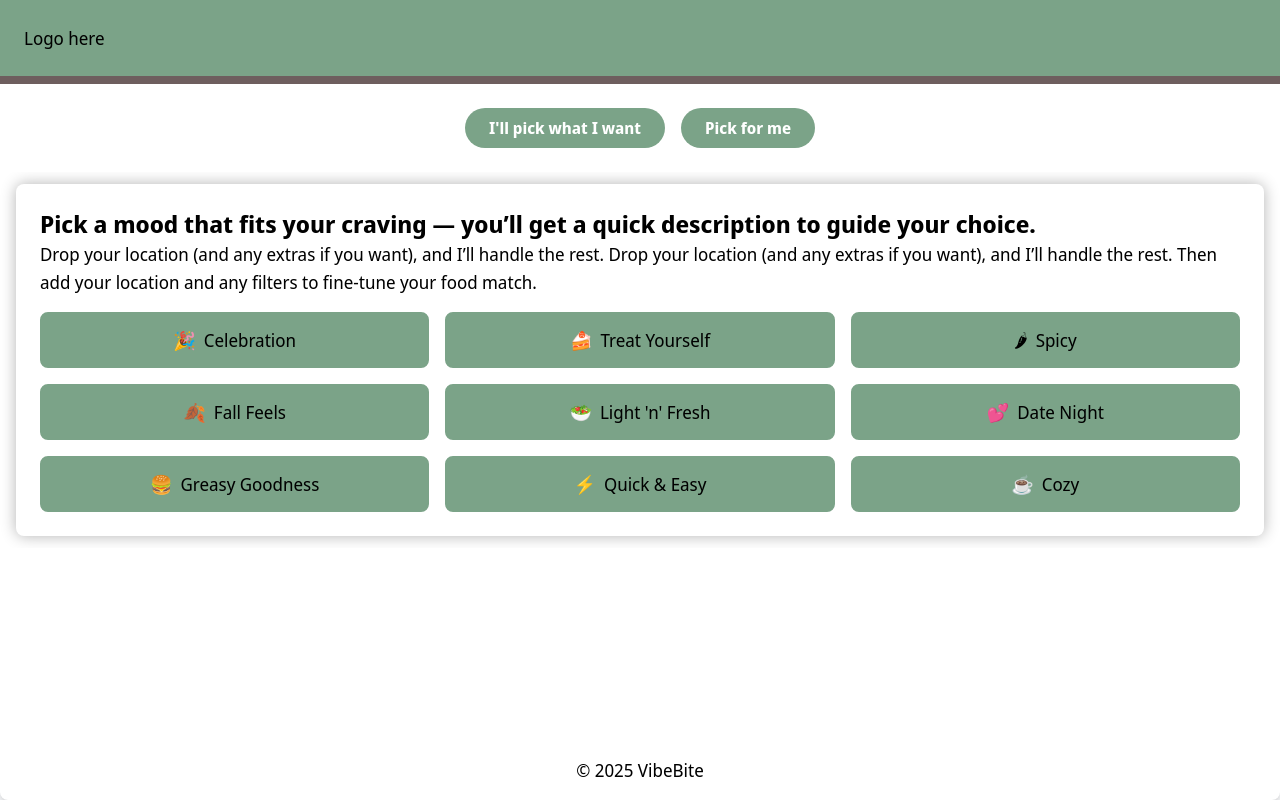
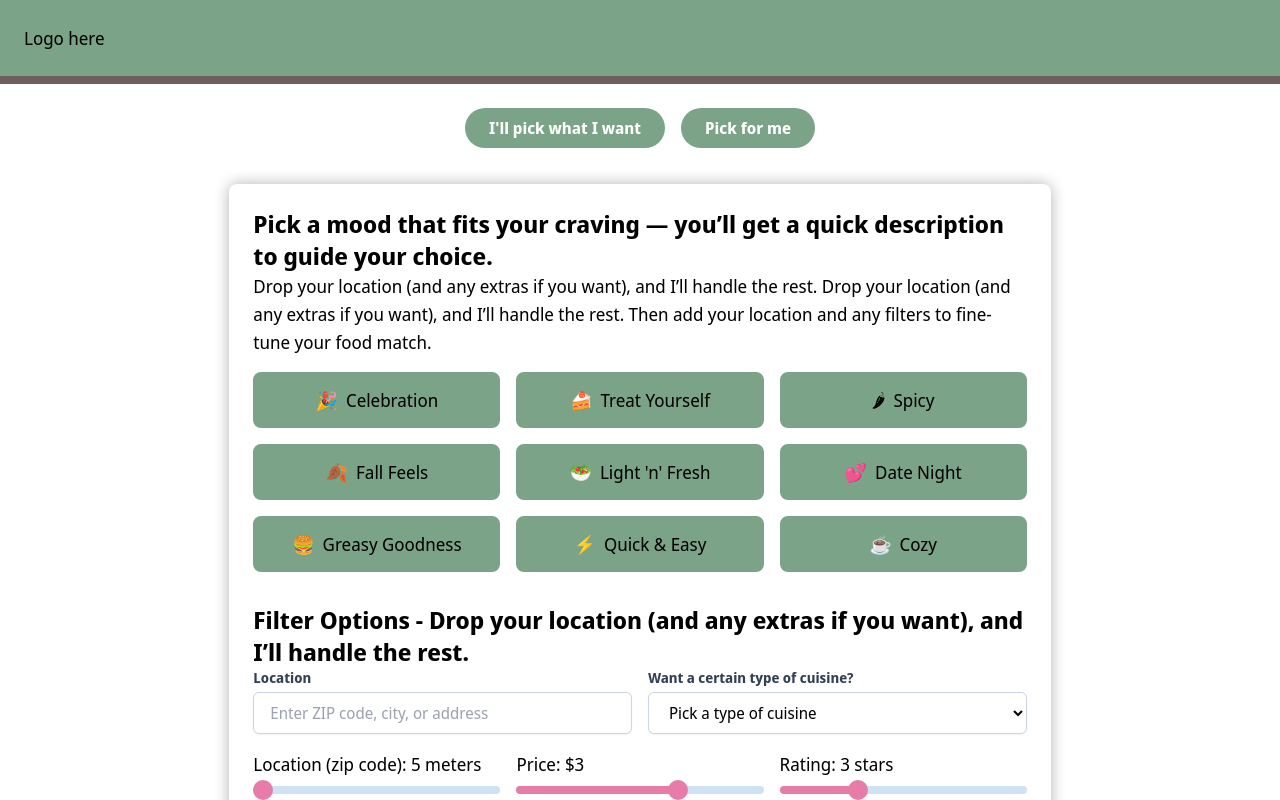
Before and after one commit to samhitha48/VibeBite, a React (Vite) app: page / in a window 1280 px wide. Both pictures are taken after a click on the button "I'll pick what I want". Shown: the top 800 px of the page. Built offline with nearby package versions, Linux system fonts and the light colour scheme.

Commit message:
Add additional filters

```diff
--- a/src/App.jsx
+++ b/src/App.jsx
@@ -31,28 +31,28 @@ export default function App() {
   };
 
   return (
-    <main className="grid grid-cols-12 gap-6 mx-auto max-w-[1440px] bg-white h-screen flex-col gap-12 rounded-lg shadow-md">
-      <section className="col-span-full flex flex-col text-center h-full">
-        <header className="flex justify-between items-between px-6 py-6 bg-primary-500 border-solid border-b-[8px] border-accent-brown">
+    <div className="h-screen flex flex-col bg-white">
+      <main className="grid grid-cols-12 grid-rows-[auto_auto_1fr] mx-auto max-w-[1440px] w-full rounded-lg shadow-md flex-1">
+        <header className="col-span-full flex justify-between items-center px-6 py-6 bg-primary-500 border-solid border-b-[8px] border-accent-brown">
           <p>Logo here</p>
         </header>
-        <div className="flex-1 space-y-6 text-center py-6">
-          <div id="buttons-container" className="flex gap-4 justify-center">
+
+        <div className="col-span-full flex gap-4 justify-center py-6">
           <Button onClick={toggleFilter} text="I'll pick what I want" />
           <Randomizer />
         </div>
+
         <div
-            className={`overflow-hidden transition-all duration-500 ease-in-out py-3 ${
-              showFilter ? "max-h-[2000px] opacity-100" : "max-h-0 opacity-0"
+          className={`col-span-full md:col-start-3 md:col-span-8 overflow-hidden transition-all duration-500 ease-in-out ${
+            showFilter ? "max-h-[2000px] opacity-100 py-3" : "max-h-0 opacity-0"
           }`}
         >
-            <Filter />
+          <Filter ratingValue={2} radiusValue={5} priceValue={3} />
         </div>
-        </div>
+      </main>
       <footer className="flex justify-center py-4">
         &copy; {currentYear} VibeBite
       </footer>
-      </section>
-    </main>
+    </div>
   );
 }
--- a/src/components/Filter/Filter.jsx
+++ b/src/components/Filter/Filter.jsx
@@ -1,8 +1,24 @@
 import { useState } from "react";
 import { Checkbox } from "../Checkbox/Checkbox";
+import CuisineDropdown from "../Input/CuisineDropdown";
+import LocationInput from "../Input/LocationInput";
+import Slider from "../Slider/Slider";
+import Button from "../Button/Button";
 
-const Filter = () => {
+const Filter = ({
+  ratingValue,
+  radiusValue,
+  priceValue,
+  onPriceChange,
+  onRadiusChange,
+  onRatingChange,
+  onLocationChange,
+  onCuisineSelect,
+}) => {
   const [moods, setMoods] = useState([]);
+  const [distance, setDistance] = useState(5);
+  const [price, setPrice] = useState(2);
+  const [rating, setRating] = useState(3);
 
   const handleMood = (mood) => {
     setMoods((prev) =>
@@ -57,8 +73,10 @@ const Filter = () => {
     },
   ];
 
+  const submitSearch = () => {};
+
   return (
-    <div className="grid grid-cols-1 md:grid-cols-3 gap-4 mx-4 p-6 shadow-[0_0_15px_rgba(0,0,0,0.3)] rounded-lg">
+    <div className="grid grid-cols-1 md:grid-cols-3 gap-4 mx-4 p-6 mb-6 shadow-[0_0_15px_rgba(0,0,0,0.3)] rounded-lg">
       <div className="col-span-full">
         <h3 className="block text-2xl w-full text-left">
           Pick a mood that fits your craving — you’ll get a quick description to
@@ -82,6 +100,45 @@ const Filter = () => {
           />
         );
       })}
+      <div className="col-span-full mt-4">
+        <h3 className="block text-2xl w-full text-left">
+          Filter Options - Drop your location (and any extras if you want), and
+          I’ll handle the rest.
+        </h3>
+        <div className="col-span-full grid grid-cols-1 md:grid-cols-2 gap-4">
+          <LocationInput onValidLocation={onLocationChange} />
+          <CuisineDropdown onSelect={onCuisineSelect} />
+        </div>
+        <div className="col-span-full grid grid-cols-1 md:grid-cols-3 gap-4 mt-4">
+          <Slider
+            label="Location (zip code)"
+            measurement="meters"
+            min={400}
+            max={40000}
+            step={400}
+            value={radiusValue}
+            valueSetter={onRadiusChange}
+          />
+          <Slider
+            label="Price"
+            measurement="$"
+            min={1}
+            max={4}
+            step={1}
+            value={priceValue}
+            valueSetter={onPriceChange}
+          />
+          <Slider
+            label="Rating"
+            measurement="stars"
+            value={rating}
+            valueSetter={onRatingChange}
+          />
+        </div>
+      </div>
+      <div className="col-span-full flex items-center w-full mt-8 justify-center">
+        <Button text="Search My Vibes" onClick={submitSearch}></Button>
+      </div>
     </div>
   );
 };
--- a/src/components/Slider/Slider.jsx
+++ b/src/components/Slider/Slider.jsx
@@ -23,7 +23,17 @@ export default function Slider({
   return (
     <div className="w-full max-w-md flex flex-col gap-2">
       <label className="text-lg">
-        {label}: <span className="text-black">{value}</span> {measurement}
+        {label}:{" "}
+        {measurement === "$" ? (
+          <span className="text-black">
+            {measurement}
+            {value}
+          </span>
+        ) : (
+          <span className="text-black">
+            {value} {measurement}
+          </span>
+        )}
       </label>
 
       <input
@@ -61,8 +71,7 @@ export default function Slider({
           border: none;
           position: relative;
           z-index: 1;
-          margin: 0;
-          transform: translateY(-50%);
+          margin-top: -6px;
         }
 
         input[type="range"]::-moz-range-track {
@@ -80,7 +89,6 @@ export default function Slider({
           border: none;
           position: relative;
           z-index: 1;
-          transform: translateY(0));
         }
       `}</style>
     </div>
```
Lines whose indentation alone changed are shown as unchanged.
